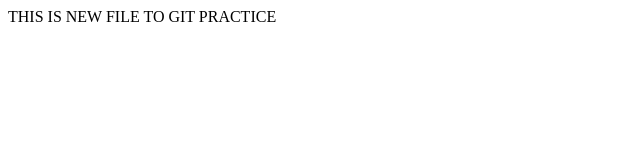
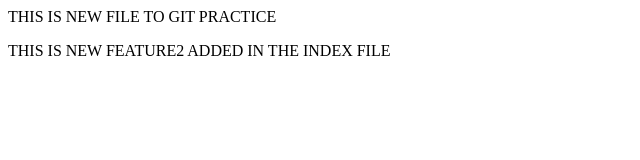
Before and after one commit to Girjesh-AIEng/NewDemo, a plain HTML site: page index.html in a window 1280 px wide. Shown: the whole page, without its empty margins (0-640 px from the left). Drawn offline with Linux system fonts and the light colour scheme.

Commit message:
feature2 added

```diff
--- a/index.html
+++ b/index.html
@@ -1 +1,2 @@
 <p>THIS IS NEW FILE TO GIT PRACTICE</p>
+<p>THIS IS NEW FEATURE2 ADDED IN THE INDEX FILE</p>
```
